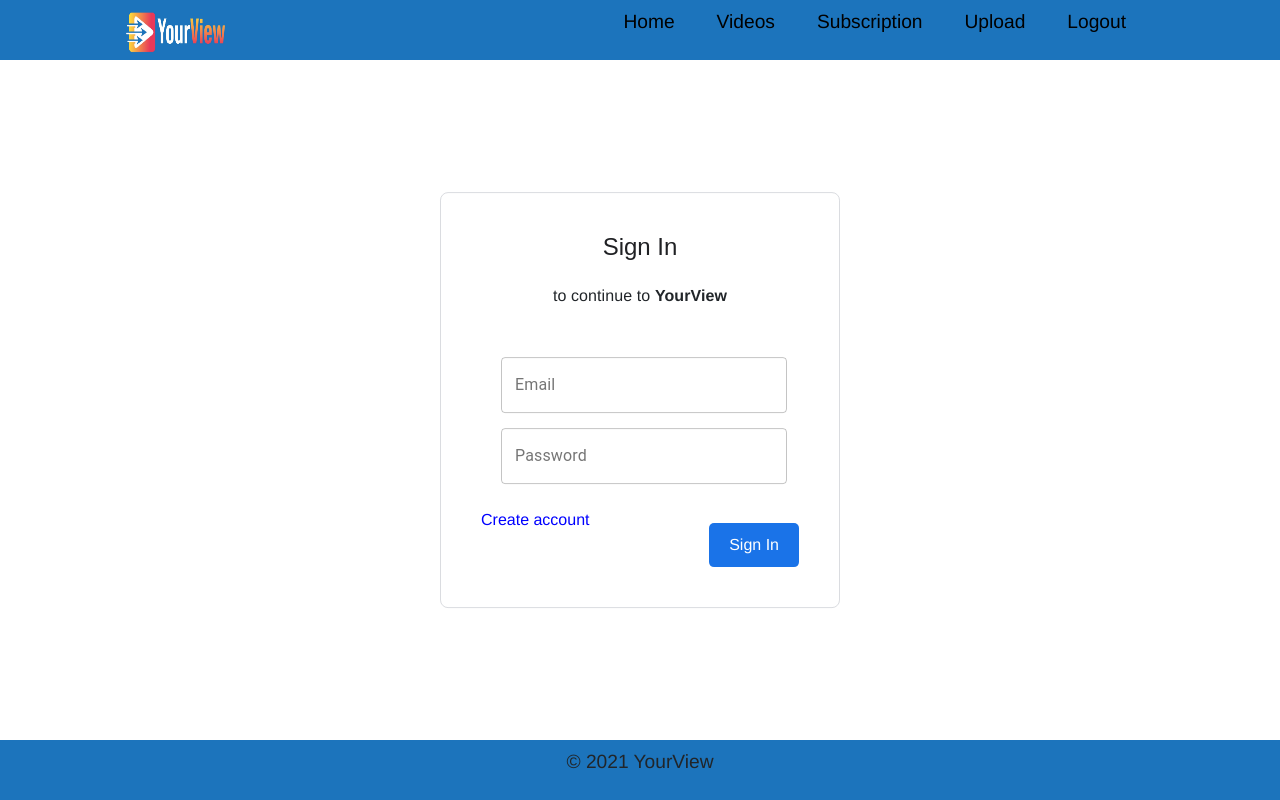
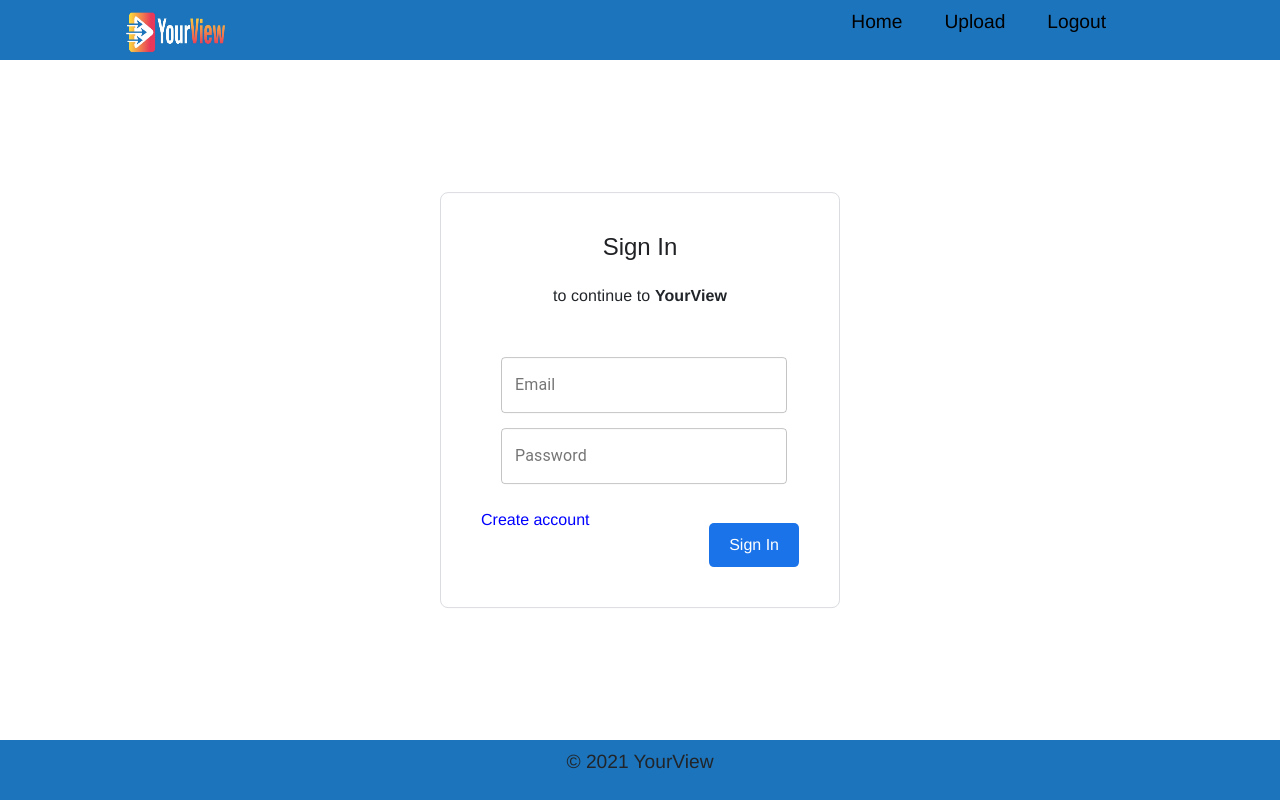
Before and after one commit to Kobehill68/YourView, a React (Create React App) app in the folder client/: page / in a window 1280 px wide. Built offline with nearby package versions, Linux system fonts and the light colour scheme.

Commit message:
got the upload to work

```diff
--- a/client/src/App.js
+++ b/client/src/App.js
@@ -23,8 +23,8 @@ const App = () => {
         <Switch>
           <Route exact path="/upload" component={UploadVideo} />
           <Route exact path="/homepage" component={Homepage} />
-          <Route exact path="/video" component={DetailVideoPage} />
-          <Route exact path="/subscriptions" component={SubscriptionPage} />
+          {/* <Route exact path="/video" component={DetailVideoPage} />
+          <Route exact path="/subscriptions" component={SubscriptionPage} /> */}
           <Route exact path="/" component={Login} />
           <Route exact path="/signup" component={Signup} />
           {/* {<Route exact path="/login" component={Login} />} */}
--- a/client/src/components/homepage/homepage.css
+++ b/client/src/components/homepage/homepage.css
@@ -1,4 +1,4 @@
-.box {
+/* .box {
     max-width: 1500px;
     margin: 40px auto;
     border: black 1px solid;
@@ -16,4 +16,4 @@
    border: black 1px solid;
    margin: 6px;
    text-align: center;
-}
+} */
--- a/client/src/components/homepage/homepage.js
+++ b/client/src/components/homepage/homepage.js
@@ -1,10 +1,7 @@
-import React, { useEffect, useState } from "react";
-import "./homepage.css";
-import VideoCard from "./videocard"
-import { listVideos } from "../../actions/video"
-import moment from "moment"
+import React, { useEffect, useState } from 'react';
+import { Image } from 'cloudinary-react';
 
-export default function Home() {
+export default function Homepage() {
   const [imageIds, setImageIds] = useState();
   const loadImages = async () => {
     try {
@@ -20,7 +17,7 @@ export default function Home() {
   }, []);
   return (
     <div>
-      <h1 className="title">Recomended</h1>
+      <h1 className="title">Media</h1>
       <div className="gallery">
         {imageIds &&
           imageIds.map((imageId, index) => (
--- a/client/src/components/homepage/videocard.css
+++ b/client/src/components/homepage/videocard.css
@@ -1,4 +1,4 @@
-.videoCard {
+/* .videoCard {
     margin-bottom: 40px;
     width: 270px;
   }
@@ -25,4 +25,4 @@
   .videoCard__avatar {
     height: 30px !important;
     width: 30px !important;
-  }
+  } */
--- a/client/src/components/navbar/menuitems.js
+++ b/client/src/components/navbar/menuitems.js
@@ -4,16 +4,16 @@ export const menuItems = [
         url: '/homepage',
         cName: 'nav-links'
     },
-    {
-        title: 'Videos',
-        url: '/video',
-        cName: 'nav-links'
-    },
-    {
-        title: 'Subscription',
-        url: '/subscriptions',
-        cName: 'nav-links'
-    },
+    // {
+    //     title: 'Videos',
+    //     url: '/video',
+    //     cName: 'nav-links'
+    // },
+    // {
+    //     title: 'Subscription',
+    //     url: '/subscriptions',
+    //     cName: 'nav-links'
+    // },
     {
         title: 'Upload',
         url: '/upload',
--- a/client/src/components/upload/uploadvideo.js
+++ b/client/src/components/upload/uploadvideo.js
@@ -53,14 +53,14 @@ export default function UploadVideo() {
     };
     return (
         <div>
-            <h1 className="title">Upload an Video</h1>
+            <h1 className="title">Upload Media</h1>
             <Alert msg={errMsg} type="danger" />
             <Alert msg={successMsg} type="success" />
             <form onSubmit={handleSubmitFile} className="form">
                 <input
                     id="fileInput"
                     type="file"
-                    name="video"
+                    name="image"
                     onChange={handleFileInputChange}
                     value={fileInputState}
                     className="form-input"
--- a/client/src/secrets/API.js
+++ b/client/src/secrets/API.js
@@ -1 +1 @@
-export const API_URL = "http://localhost:3001/api";
+// export const API_URL = "http://localhost:3001/api";
```
Also changed, not shown: 1 other file (tests, documents, lock files or other folders).
